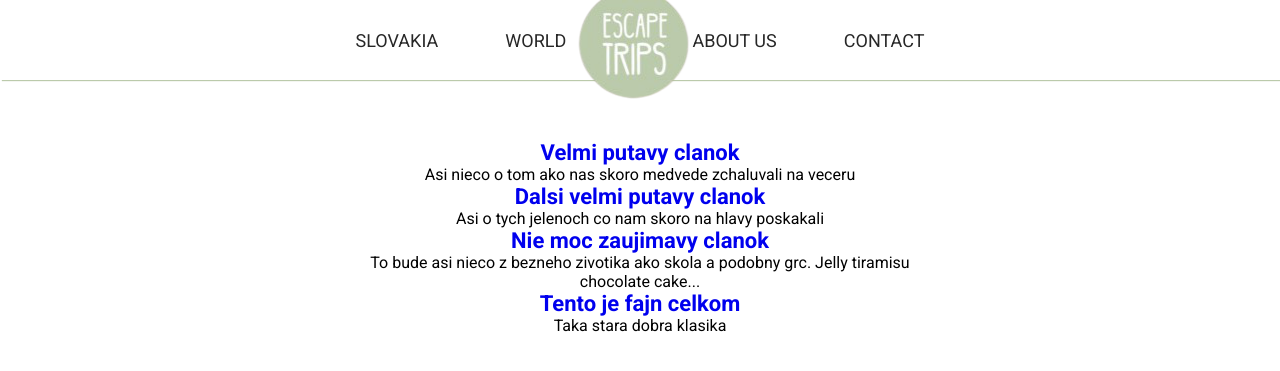
After one commit to JanBaranovic/Escape-trips, a Flask app: page /slovakia/ in a window 1280 px wide. The commit adds this page. Shown: the top 371 px of the page. Run offline with Flask 2, Linux system fonts and the light colour scheme.

Commit message:
all templates done

```diff
--- a/mdblog/app.py
+++ b/mdblog/app.py
@@ -1,5 +1,7 @@
 from flask import Flask
 from flask import render_template
+
+from .database import articles
 
 flask_app = Flask(__name__)
 
@@ -13,12 +15,26 @@ def view_about():
 
 @flask_app.route("/slovakia/")
 def view_slovakia():
-    return render_template("slovakia-articles.html")
+    return render_template("slovakia_articles.html", articles = articles.items())
+
+@flask_app.route("/slovakia/<int:art_id>/")
+def view_slovakia_article(art_id):
+    article = articles.get(art_id)
+    if article:
+        return render_template("slovakia_article.html", article = article)
+    return render_template("article_not_found.html", art_id = art_id)
 
 @flask_app.route("/world/")
 def view_world():
-    return render_template("world-articles.html")
+    return render_template("world_articles.html", articles = articles.items())
+
+@flask_app.route("/world/<int:art_id>/")
+def view_world_article(art_id):
+    article = articles.get(art_id)
+    if article:
+        return render_template("world_article.html", article = article)
+    return render_template("article_not_found.html", art_id = art_id)
 
 @flask_app.route("/contact/")
 def view_contact():
-    return render_template("contact")
+    return render_template("contact.html")
--- /dev/null
+++ b/mdblog/database.py
@@ -0,0 +1,18 @@
+articles = {
+    1 : {
+        'title' : "Velmi putavy clanok",
+        'content' : "Asi nieco o tom ako nas skoro medvede zchaluvali na veceru"
+    },
+    2 : {
+        'title' : "Dalsi velmi putavy clanok",
+        'content' : "Asi o tych jelenoch co nam skoro na hlavy poskakali"
+    },
+    3 : {
+        'title' : "Nie moc zaujimavy clanok",
+        'content' : "To bude asi nieco z bezneho zivotika ako skola a podobny grc. Jelly tiramisu chocolate cake candy canes wafer candy canes ice cream cheesecake. Caramels gingerbread marzipan croissant powder pastry tart. Gingerbread bonbon jelly beans chocolate cake carrot cake. Dessert cake gummi bears candy. Dessert toffee chocolate cake tart."
+    },
+    4 : {
+        'title' : "Tento je fajn celkom",
+        'content' : "Taka stara dobra klasika"
+    }
+}
--- a/mdblog/static/css/style.css
+++ b/mdblog/static/css/style.css
@@ -43,7 +43,7 @@ a {
     font-size: 1.8rem;
     color: #272727;
     text-transform: uppercase;
-    transition: all .3s ease-in-out;
+    transition: all 200ms ease-in-out;
 }
 
 .nav-links a:hover {
@@ -56,3 +56,19 @@ a {
     top: -2%;
     transform: translateX(-55%);
 }
+
+.clanky {
+    width: 600px;
+    margin: auto;
+    margin-top: 6rem;
+}
+
+h2 {
+    font-size: 2.2rem;
+    text-align: center;
+}
+
+p {
+    font-size: 1.6rem;
+    text-align: center;
+}
--- a/mdblog/templates/_main.html
+++ b/mdblog/templates/_main.html
@@ -9,21 +9,11 @@
 </head>
 <body>
     <header>
-        <nav class="navbar">
-            <ul class="nav-links">
-                <li><a href="{{ url_for("view_slovakia") }}">Slovakia</a></li>
-                <li><a href="{{ url_for("view_world") }}">World</a></li>
-                <li>
-                    <a href="{{ url_for("view_welcome_page") }}" class="logo"><img src="{{ url_for('static', filename='images/logo_size.png') }}" alt="logo"></a>
-                </li>
-                <li><a href="{{ url_for("view_about") }}">About Us</a></li>
-                <li><a href="{{ url_for("view_contact") }}">Contact</a></li>
-            </ul>
-        </nav>
+        {% include "_navigation.html" %}
     </header>
 
     <main>
-        {% block content%} {% endblock %}
+        {% block main%} {% endblock %}
     </main>
 
     <script src="../static/js/script.js"></script>
--- /dev/null
+++ b/mdblog/templates/_navigation.html
@@ -0,0 +1,11 @@
+<nav class="navbar">
+    <ul class="nav-links">
+        <li><a href="{{ url_for("view_slovakia") }}">Slovakia</a></li>
+        <li><a href="{{ url_for("view_world") }}">World</a></li>
+        <li>
+            <a href="{{ url_for("view_welcome_page") }}" class="logo"><img src="{{ url_for('static', filename='images/logo_size.png') }}" alt="logo"></a>
+        </li>
+        <li><a href="{{ url_for("view_about") }}">About Us</a></li>
+        <li><a href="{{ url_for("view_contact") }}">Contact</a></li>
+    </ul>
+</nav>
--- a/mdblog/templates/about.html
+++ b/mdblog/templates/about.html
@@ -3,7 +3,7 @@
 
 {% block title %} Escape Trips | About Us {% endblock %}
 
-{% block content %}
+{% block main %}
     Lorem ipsum, dolor sit amet consectetur adipisicing elit.
     Quo fugit explicabo numquam voluptates ea officia iure quas odio ullam. Voluptatem?
 {% endblock%}
--- /dev/null
+++ b/mdblog/templates/slovakia_articles.html
@@ -0,0 +1,19 @@
+{% extends "_main.html" %}
+
+
+{% block title %} Escape Trips | Slovakia{% endblock %}
+
+{% block main %}
+    {% if (articles) %}
+        <ul class="clanky">
+            {% for id, article in articles %}
+            <li>
+                <h2><a href="{{ url_for("view_slovakia_article", art_id = id) }}">{{ article.title }}</a></h2>
+                <p>{{ article.content | truncate(100) }}</p>
+            </li>
+            {% endfor%}
+        </ul>
+    {% else %}
+        <p>No articles :(</p>
+    {% endif %}
+{% endblock%}
--- a/mdblog/templates/welcome_page.html
+++ b/mdblog/templates/welcome_page.html
@@ -3,6 +3,6 @@
 
 {% block title %} Escape Trips {% endblock %}
 
-{% block content %}
+{% block main %}
     Welcome here
 {% endblock%}
```
Also changed, not shown: mdblog/templates/article_not_found.html (added, +13 -0 lines), mdblog/templates/contact.html (added, +8 -0 lines), mdblog/templates/slovakia_article.html (added, +8 -0 lines), mdblog/templates/world_article.html (added, +8 -0 lines), mdblog/templates/world_articles.html (added, +15 -0 lines).
